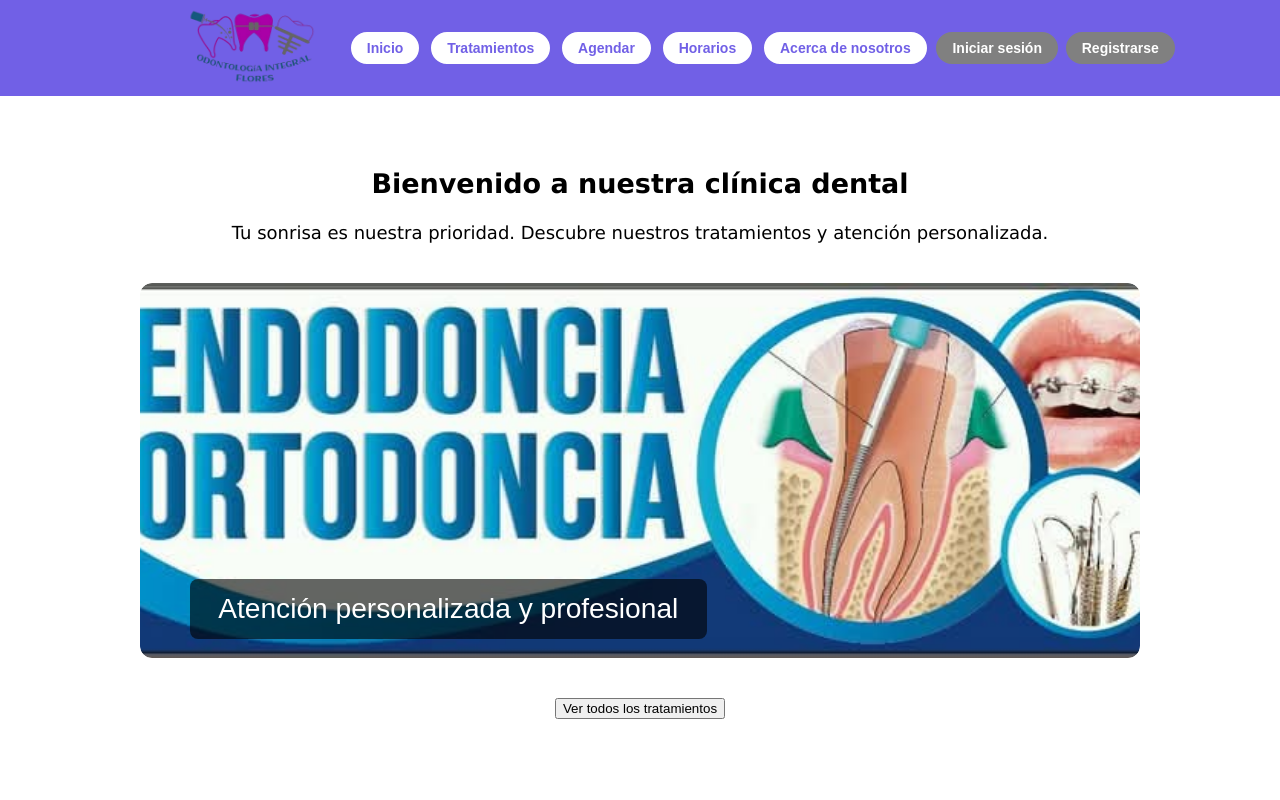
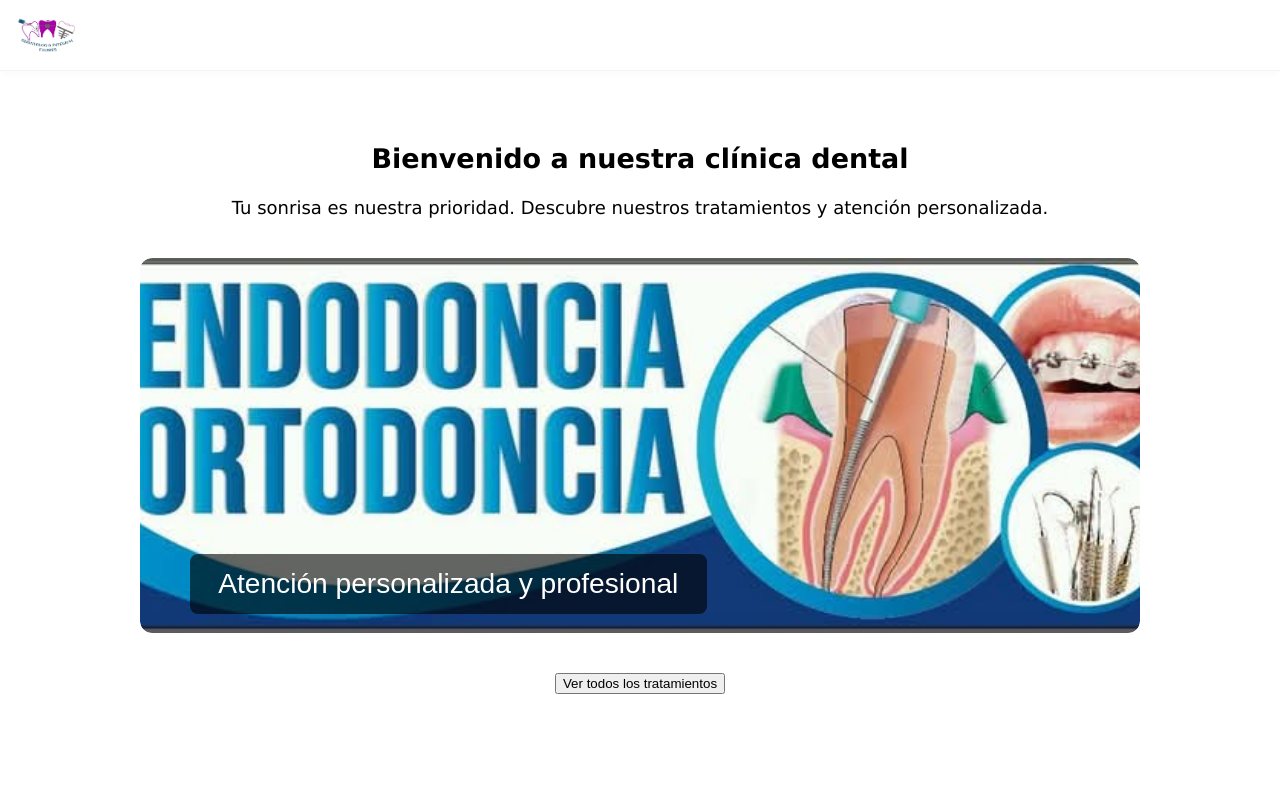
Before and after one commit to JoseGonzalez0428/consultorio-dental, an Angular app: page /inicio in a window 1280 px wide. Shown: the top 800 px of the page. Built offline with nearby package versions, Linux system fonts and the light colour scheme.

Commit message:
Navbar rediseñado

```diff
--- a/src/app/shared/navbar/navbar.css
+++ b/src/app/shared/navbar/navbar.css
@@ -1,166 +1,202 @@
-/* Desktop */
-@media screen and (min-width:1025px) {
-    #LogoMenu { margin-left: 2%; margin-right: 2%; }
-    #LogoMenu img { height: 100px; width: auto; }
-
-    .Menu {
-        display: flex;
-        align-items: center;
-        justify-content: center;
-        height: 12vh;
-        font-family: Arial, sans-serif;
-        font-weight: bold;
-        font-size: 18px;
-        background-color: #7160E6;
-        padding: 0 1%;
-        position: relative;
-    }
-
-    .MenuItems { display: flex; align-items: center; }
-
-    .Hamburguesa { display: none; font-size: 28px; cursor: pointer; color: white; }
-
-    .Boton, .BotonSesion {
-        display: inline-flex;
-        align-items: center;
-        justify-content: center;
-        padding: 8px 16px;
-        border-radius: 30px;
-        margin-left: 1%;
-        cursor: pointer;
-        white-space: nowrap;
-        border: none;
-        font-size: 14px;
-        transition: all 0.3s ease;
-    }
-
-    .Boton { background-color: #ffffff; color: #7160E6; border: 2px solid #7160E6; }
-    .Boton:hover { background-color: #7160E6; color: white; }
-    .BotonSesion { background-color: gray; color: white; }
-    #MiCuenta { background-color: white; color: #7160E6; border: 2px solid #7160E6; border-radius: 20px; padding: 10px 20px; cursor: pointer; }
-    #InicioS:hover, #Registrar:hover, #MiCuenta:hover { background-color: #7160E6; color: black; }
-    .PerfilContainer { display: flex !important; }
-    .SaludoUsuario {
-        font-family: Verdana;
-        font-size: 14px;
-        color: white;
-    }
+/* ==========================================================================
+   Estilos Base y Contenedor (Móvil Primero)
+   ========================================================================== */
+.navbar {
+  background-color: #ffffff;
+  border-bottom: 1px solid #f1f5f9;
+  box-shadow: 0 4px 6px -1px rgba(0, 0, 0, 0.02);
+  position: sticky;
+  top: 0;
+  z-index: 100;
+  font-family: system-ui, -apple-system, sans-serif;
+  padding: 0 16px;
+  height: 70px;
+  display: flex;
+  align-items: center;
 }
 
-/* Tablet */
-@media screen and (min-width:681px) and (max-width:1024px) {
-    #LogoMenu { margin-left: 1%; margin-right: 1%; }
-    #LogoMenu img { height: 80px; width: auto; }
-
-    .Menu {
-        display: flex;
-        align-items: center;
-        justify-content: center;
-        height: 12vh;
-        font-family: Arial, sans-serif;
-        font-weight: bold;
-        font-size: 12px;
-        background-color: #7160E6;
-        padding: 0 1%;
-        position: relative;
-    }
-
-    .MenuItems { display: flex; align-items: center; }
-    .Hamburguesa { display: none; font-size: 28px; cursor: pointer; color: white; }
-
-    .Boton, .BotonSesion {
-        display: inline-flex;
-        align-items: center;
-        justify-content: center;
-        padding: 5px;
-        border-radius: 30px;
-        margin-left: 1%;
-        cursor: pointer;
-        white-space: nowrap;
-        border: none;
-        font-size: 16px;
-        transition: all 0.3s ease;
-    }
-
-    .Boton { background-color: #ffffff; color: #7160E6; border: 2px solid #7160E6; }
-    .Boton:hover { background-color: #7160E6; color: white; }
-    .BotonSesion { background-color: gray; color: white; }
-    #MiCuenta { background-color: white; color: #7160E6; border: 2px solid #7160E6; border-radius: 20px; padding: 10px 20px; cursor: pointer; }
-    #InicioS:hover, #Registrar:hover, #MiCuenta:hover { background-color: #7160E6; color: black; }
-
-    .SaludoUsuario {
-        font-family: Verdana;
-        font-size: 14px;
-        color: white;
-    }
+.navbar-container {
+  width: 100%;
+  max-width: 1280px;
+  margin: 0 auto;
+  display: flex;
+  justify-content: space-between;
+  align-items: center;
+  position: relative;
 }
 
-/* Mobile */
-@media screen and (min-width:0px) and (max-width:680px) {
-    #LogoMenu { margin-left: 1%; margin-right: 1%; }
-    #LogoMenu img { height: 80px; width: auto; }
+/* Logo */
+.navbar-logo {
+  display: flex;
+  align-items: center;
+}
 
-    .Menu {
-        display: flex;
-        align-items: center;
-        justify-content: space-between;
-        height: 12vh;
-        font-family: Arial, sans-serif;
-        font-weight: bold;
-        font-size: 14px;
-        background-color: #7160E6;
-        padding: 0 1%;
-        position: relative;
-    }
+.navbar-logo img {
+  height: 46px;
+  width: auto;
+  object-fit: contain;
+}
 
-    .Hamburguesa { font-size: 28px; cursor: pointer; color: white; }
+/* Botón de Menú Hamburguesa */
+.hamburger-btn {
+  display: block;
+  background: none;
+  border: none;
+  font-size: 24px;
+  color: #7160e6;
+  cursor: pointer;
+  padding: 8px;
+  border-radius: 8px;
+  transition: background-color 0.2s;
+}
 
-    .Boton, .BotonSesion {
-        display: inline-flex;
-        align-items: center;
-        justify-content: center;
-        padding: 12px 20px;
-        border-radius: 30px;
-        margin-left: 1%;
-        cursor: pointer;
-        white-space: nowrap;
-        border: none;
-        font-size: 16px;
-        transition: all 0.3s ease;
-    }
+.hamburger-btn:hover {
+  background-color: #f5f3ff;
+}
 
-    .Boton { background-color: #ffffff; color: #7160E6; border: 2px solid #7160E6; }
-    .Boton:hover { background-color: #7160E6; color: white; }
-    .BotonSesion { background-color: gray; color: white; }
-    #MiCuenta { background-color: white; color: #7160E6; border: 2px solid #7160E6; border-radius: 20px; padding: 10px 20px; cursor: pointer; }
+/* ==========================================================================
+   Desplegable Móvil (Por defecto oculto/colapsado)
+   ========================================================================== */
+.navbar-menu {
+  display: none;
+  flex-direction: column;
+  position: absolute;
+  top: 54px;
+  left: -16px;
+  right: -16px;
+  background-color: #ffffff;
+  border-bottom: 1px solid #e2e8f0;
+  padding: 24px;
+  box-shadow: 0 10px 15px -3px rgba(0, 0, 0, 0.05);
+  gap: 16px;
+  animation: slideIn 0.2s ease-out;
+}
 
-    .MenuItems {
-        display: none;
-        flex-direction: column;
-        position: absolute;
-        top: 100%;
-        left: 0;
-        width: 100%;
-        background-color: rgba(113, 96, 230, 0.95);
-        z-index: 10;
-        padding: 20px 0;
-        border-radius: 0 0 20px 20px;
-        box-shadow: 0px 8px 20px rgba(0, 0, 0, 0.2);
-        animation: slideDown 0.3s ease;
-    }
+/* Mostrar menú al activar la clase */
+.menu-abierto .navbar-menu {
+  display: flex;
+}
 
-    .MenuItems .Boton, .MenuItems .BotonSesion { width: 90%; margin: 10px auto; }
+@keyframes slideIn {
+  from { opacity: 0; transform: translateY(-8px); }
+  to { opacity: 1; transform: translateY(0); }
+}
 
-    @keyframes slideDown {
-        from { opacity: 0; transform: translateY(-10px); }
-        to { opacity: 1; transform: translateY(0); }
-    }
+/* Saludo de usuario */
+.user-greeting {
+  font-size: 0.9rem;
+  color: #4b5563;
+  padding-bottom: 8px;
+  border-bottom: 1px solid #f1f5f9;
+}
 
-    .MenuAbierto .MenuItems { display: flex; }
+.user-name {
+  color: #1e1b4b;
+}
 
-    .SaludoUsuario {
-        font-family: Verdana;
-        font-size: 14px;
-        color: white;
-    }
+/* Enlaces del Menú */
+.nav-link {
+  color: #4b5563;
+  text-decoration: none;
+  font-size: 0.95rem;
+  font-weight: 500;
+  padding: 8px 12px;
+  border-radius: 8px;
+  transition: all 0.2s;
 }
+
+.nav-link:hover, .nav-link.active {
+  color: #7160e6;
+  background-color: #f5f3ff;
+}
+
+/* Contenedor de Botones de Acción */
+.auth-buttons {
+  display: flex;
+  flex-direction: column;
+  gap: 10px;
+  margin-top: 8px;
+}
+
+/* Botones UI Basados en Clases Reutilizables */
+.btn {
+  display: inline-flex;
+  align-items: center;
+  justify-content: center;
+  height: 40px;
+  padding: 0 18px;
+  font-size: 0.9rem;
+  font-weight: 600;
+  border-radius: 10px;
+  border: none;
+  cursor: pointer;
+  text-decoration: none;
+  transition: all 0.2s;
+}
+
+.btn-primary {
+  background-color: #7160e6;
+  color: #ffffff;
+}
+
+.btn-primary:hover {
+  background-color: #5b4cc4;
+}
+
+.btn-secondary {
+  background-color: #f5f3ff;
+  color: #7160e6;
+}
+
+.btn-secondary:hover {
+  background-color: #edd8fc;
+}
+
+.btn-logout {
+  background-color: #fef2f2;
+  color: #ef4444;
+}
+
+.btn-logout:hover {
+  background-color: #fee2e2;
+}
+
+/* ==========================================================================
+   Modo Escritorio (Pantallas Medianas y Grandes)
+   ========================================================================== */
+@media screen and (min-width: 1024px) {
+  .hamburger-btn {
+    display: none; /* Ocultamos la hamburguesa */
+  }
+
+  .navbar-menu {
+    display: flex; /* Siempre visible en desktop */
+    flex-direction: row;
+    position: static;
+    padding: 0;
+    box-shadow: none;
+    border: none;
+    background: transparent;
+    align-items: center;
+    gap: 8px;
+  }
+
+  .user-greeting {
+    padding-bottom: 0;
+    border-bottom: none;
+    margin-right: 12px;
+    font-size: 0.875rem;
+  }
+
+  .nav-link {
+    font-size: 0.875rem;
+    padding: 8px 16px;
+  }
+
+  .auth-buttons {
+    flex-direction: row;
+    margin-top: 0;
+    margin-left: 12px;
+    gap: 8px;
+  }
+}
--- a/src/app/shared/navbar/navbar.html
+++ b/src/app/shared/navbar/navbar.html
@@ -1,50 +1,60 @@
-<div class="Menu" id="Menu">
-  <div id="LogoMenu">
-    <img src="Imagenes/logo.png" alt="Logo Consultorio">
-  </div>
+<nav class="navbar" [class.menu-abierto]="isMenuOpen()">
+  <div class="navbar-container">
+
+    <a routerLink="/inicio" class="navbar-logo" (click)="closeMenu()">
+      <img src="Imagenes/logo.png" alt="Odontología Integral Flores">
+    </a>
+
+    <button class="hamburger-btn" (click)="toggleMenu()" aria-label="Abrir menú de navegación">
+      @if (isMenuOpen()) { ✕ } @else { ☰ }
+    </button>
+
+    <div class="navbar-menu">
 
       @if (!authService.isLoggedIn()) {
-    <div class="Hamburguesa" (click)="toggleMenu()">☰</div>
-    <div class="MenuItems">
-      <div class="Boton" routerLink="/inicio">Inicio</div>
-      <div class="Boton" routerLink="/tratamientos">Tratamientos</div>
-      <div class="Boton" routerLink="/agendar">Agendar</div>
-      <div class="Boton" routerLink="/horarios">Horarios</div>
-      <div class="Boton" routerLink="/acerca">Acerca de nosotros</div>
-      <div class="BotonSesion" routerLink="/login">Iniciar sesión</div>
-      <div class="BotonSesion" routerLink="/registro">Registrarse</div>
+        <a routerLink="/inicio" routerLinkActive="active" class="nav-link" (click)="closeMenu()">Inicio</a>
+        <a routerLink="/tratamientos" routerLinkActive="active" class="nav-link" (click)="closeMenu()">Tratamientos</a>
+        <a routerLink="/agendar" routerLinkActive="active" class="nav-link" (click)="closeMenu()">Agendar</a>
+        <a routerLink="/horarios" routerLinkActive="active" class="nav-link" (click)="closeMenu()">Horarios</a>
+        <a routerLink="/acerca" routerLinkActive="active" class="nav-link" (click)="closeMenu()">Acerca de nosotros</a>
+
+        <div class="auth-buttons">
+          <a routerLink="/login" class="btn btn-secondary" (click)="closeMenu()">Iniciar sesión</a>
+          <a routerLink="/registro" class="btn btn-primary" (click)="closeMenu()">Registrarse</a>
         </div>
       }
 
       @if (authService.isLoggedIn() && authService.tipoUsuario() === 'cliente') {
-    <span class="SaludoUsuario">
-      {{ authService.saludo() }} {{ authService.nombreUsuario() }}
+        <span class="user-greeting">
+          {{ authService.saludo() }} <strong class="user-name">{{ authService.nombreUsuario() }}</strong>
         </span>
-    <div class="Hamburguesa" (click)="toggleMenu()">☰</div>
-    <div class="MenuItems">
-      <div class="Boton" routerLink="/inicio">Inicio</div>
-      <div class="Boton" routerLink="/tratamientos">Tratamientos</div>
-      <div class="Boton" routerLink="/agendar">Agendar</div>
-      <div class="Boton" routerLink="/horarios">Horarios</div>
-      <div class="Boton" routerLink="/acerca">Acerca de nosotros</div>
-      <div class="Boton" routerLink="/mis-citas">Mis citas</div>
-      <div class="BotonSesion" (click)="cerrarSesion()">Cerrar sesión</div>
+
+        <a routerLink="/inicio" routerLinkActive="active" class="nav-link" (click)="closeMenu()">Inicio</a>
+        <a routerLink="/tratamientos" routerLinkActive="active" class="nav-link" (click)="closeMenu()">Tratamientos</a>
+        <a routerLink="/agendar" routerLinkActive="active" class="nav-link" (click)="closeMenu()">Agendar</a>
+        <a routerLink="/mis-citas" routerLinkActive="active" class="nav-link" (click)="closeMenu()">Mis citas</a>
+
+        <div class="auth-buttons">
+          <button (click)="cerrarSesion()" class="btn btn-logout">Cerrar sesión</button>
         </div>
       }
 
       @if (authService.isLoggedIn() && authService.tipoUsuario() === 'admin') {
-    <span class="SaludoUsuario">
-      {{ authService.saludo() }} {{ authService.nombreUsuario() }}
+        <span class="user-greeting admin-tag">
+          Panel Admin: <strong class="user-name">{{ authService.nombreUsuario() }}</strong>
         </span>
-    <div class="Hamburguesa" (click)="toggleMenu()">☰</div>
-    <div class="MenuItems">
-      <div class="Boton" routerLink="/reportes">Reportes</div>
-      <div class="Boton" routerLink="/crear-reporte">Crear reporte</div>
-      <div class="Boton" routerLink="/gestionar-citas">Gestionar Citas</div>
-      <div class="Boton" routerLink="/gestionar-horarios">Gestionar Horarios</div>
-      <div class="Boton" routerLink="/gestionar-tratamientos">Gestionar Tratamientos</div>
-      <div class="Boton" routerLink="/horarios">Horarios</div>
-      <div class="BotonSesion" (click)="cerrarSesion()">Cerrar sesión</div>
+
+        <a routerLink="/reportes" routerLinkActive="active" class="nav-link" (click)="closeMenu()">Reportes</a>
+        <a routerLink="/crear-reporte" routerLinkActive="active" class="nav-link" (click)="closeMenu()">Crear reporte</a>
+        <a routerLink="/gestionar-citas" routerLinkActive="active" class="nav-link" (click)="closeMenu()">Gestionar Citas</a>
+        <a routerLink="/gestionar-horarios" routerLinkActive="active" class="nav-link" (click)="closeMenu()">Gestionar Horarios</a>
+        <a routerLink="/gestionar-tratamientos" routerLinkActive="active" class="nav-link" (click)="closeMenu()">Gestionar Tratamientos</a>
+
+        <div class="auth-buttons">
+          <button (click)="cerrarSesion()" class="btn btn-logout">Cerrar sesión</button>
         </div>
       }
+
     </div>
+  </div>
+</nav>
--- a/src/app/shared/navbar/navbar.ts
+++ b/src/app/shared/navbar/navbar.ts
@@ -1,4 +1,4 @@
-import { Component, inject } from '@angular/core';
+import { Component, inject, signal } from '@angular/core';
 import { RouterModule } from '@angular/router';
 import { AuthService } from '../../services/auth';
 
@@ -10,15 +10,21 @@ import { AuthService } from '../../services/auth';
   styleUrl: './navbar.css',
 })
 export class Navbar {
+  public readonly authService = inject(AuthService);
 
-  authService = inject(AuthService);
+  // Control reactivo del menú móvil
+  public isMenuOpen = signal<boolean>(false);
 
   toggleMenu(): void {
-    const menu = document.getElementById('Menu');
-    menu?.classList.toggle('MenuAbierto');
+    this.isMenuOpen.update(state => !state);
+  }
+
+  closeMenu(): void {
+    this.isMenuOpen.set(false);
   }
 
   cerrarSesion(): void {
+    this.closeMenu();
     this.authService.logout();
   }
 }
```
Lines whose indentation alone changed are shown as unchanged.
